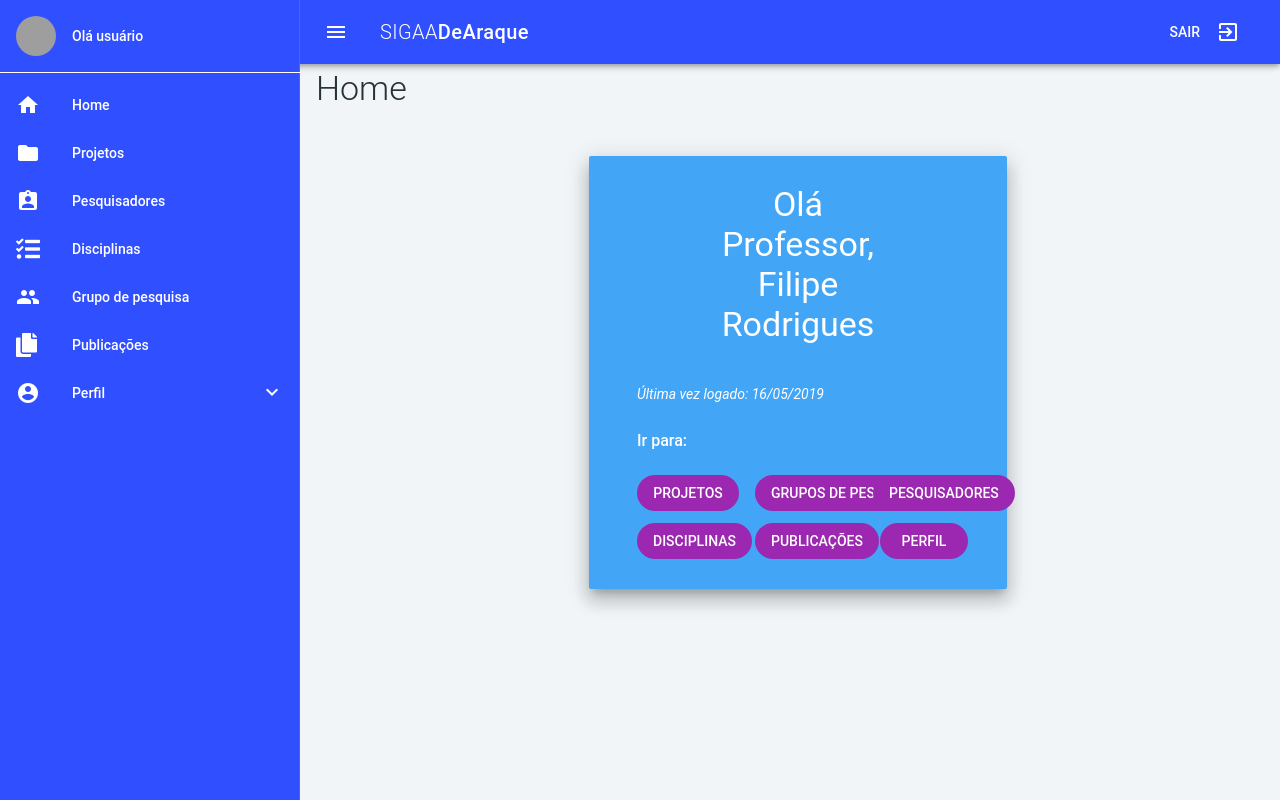
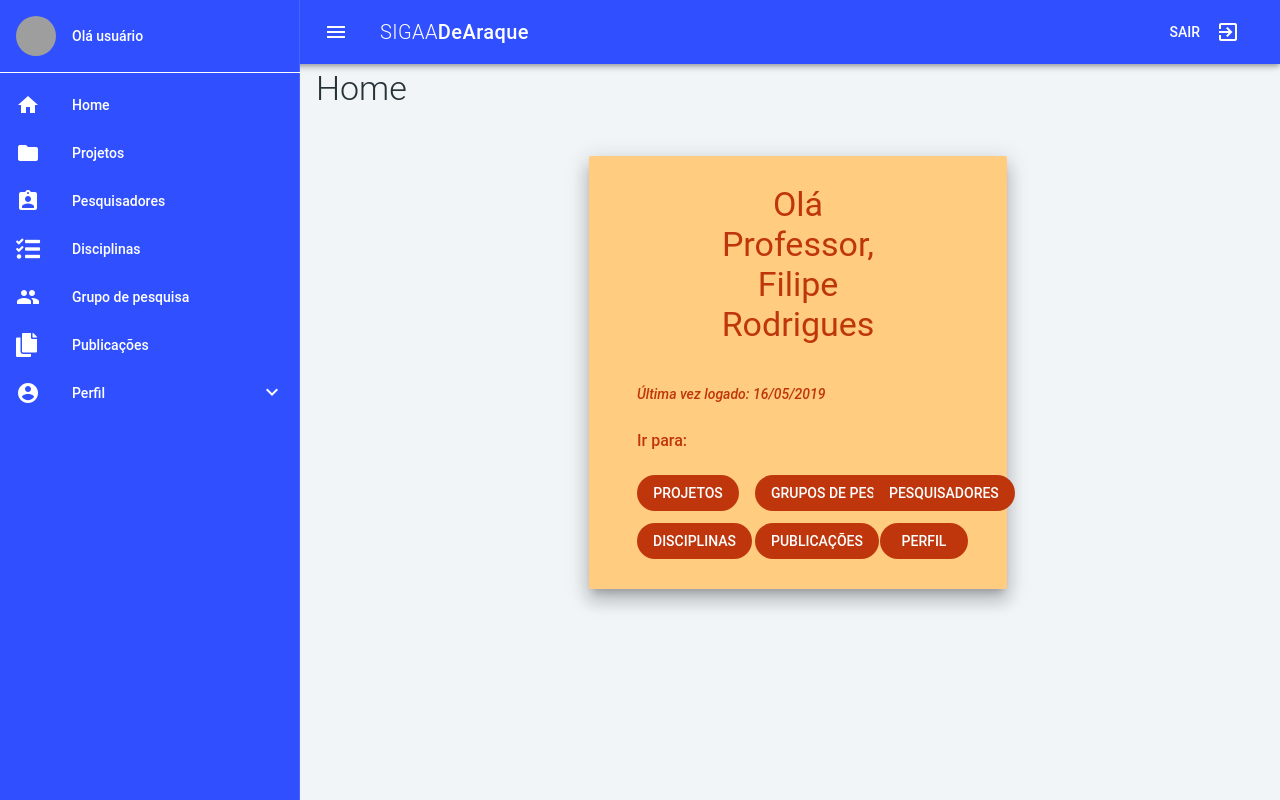
Before and after one commit to PhilipOfMacedon/SIGAA-De-Araque, a Vue app in the folder Frontend/: page /home in a window 1280 px wide. Built offline with nearby package versions, Linux system fonts and the light colour scheme; grey boxes are pictures that could not be loaded; a small style sheet from the web is missing.

Commit message:
Starting working on home colors, #52

```diff
--- a/Frontend/src/views/Home.vue
+++ b/Frontend/src/views/Home.vue
@@ -18,7 +18,7 @@
       </v-layout>-->
       <v-layout justify-center>
         <v-flex md6>
-          <v-card class="mx-4 white--text" color="blue lighten-1" elevation=12>
+          <v-card class="mx-4 deep-orange--text text--darken-4" color="orange lighten-3" elevation=12>
             <v-container>
               <v-layout row class="pb-4 pt-1" justify-center wrap>
                 <v-flex sx12 md6 text-xs-center>
@@ -29,14 +29,14 @@
                 </v-flex>
               </v-layout>
               <v-layout row class="pt-3 pl-4">
-                <div class="font-weight-regular font-italic">Última vez logado: {{getLoginDate()}}</div>
+                <div class="font-weight-medium font-italic">Última vez logado: {{getLoginDate()}}</div>
               </v-layout>
               <v-layout row class="pt-4 pl-4 ">
                 <div class="font-weight-medium subheading">Ir para:</div>
               </v-layout>
               <v-layout row class="pt-3 pl-3" justify-center wrap >
                 <v-flex md4 class="text-xs-center" v-for="button in buttons" :key="button.name">
-                  <v-btn flat round class="primary" :to="button.route">{{button.name}}</v-btn>
+                  <v-btn flat round class="deep-orange darken-4 white--text " :to="button.route">{{button.name}}</v-btn>
                 </v-flex>
               </v-layout>
             </v-container>
```
